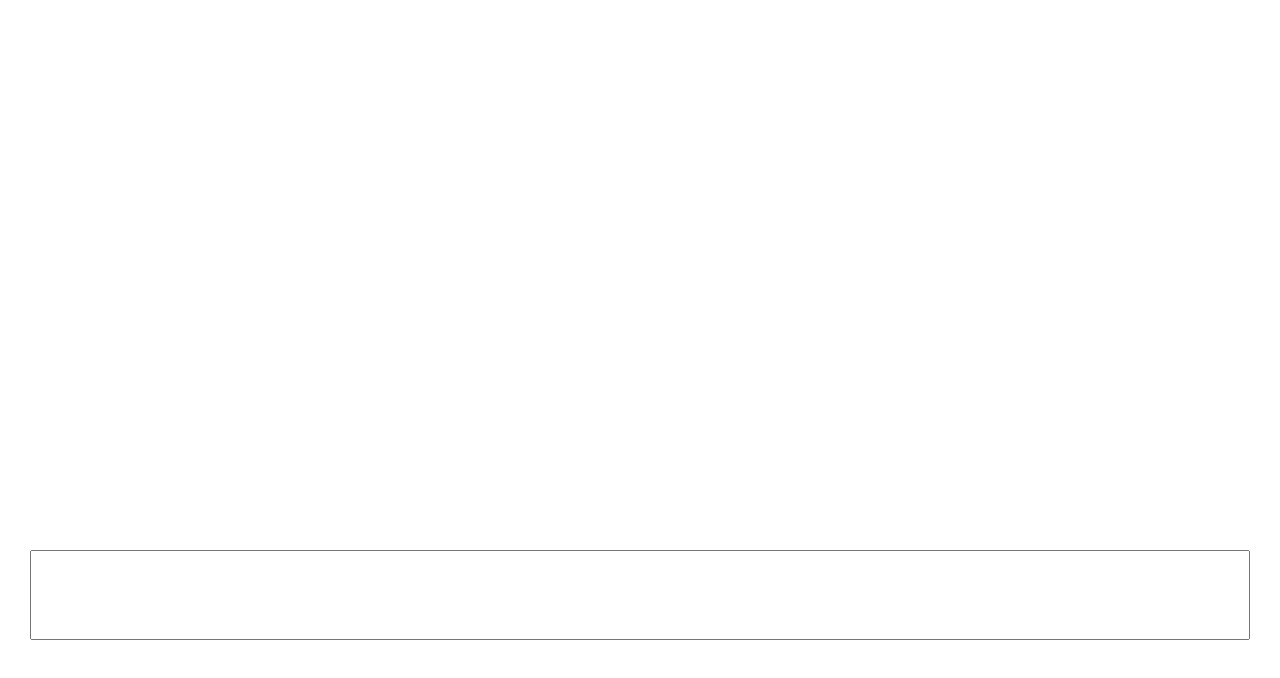
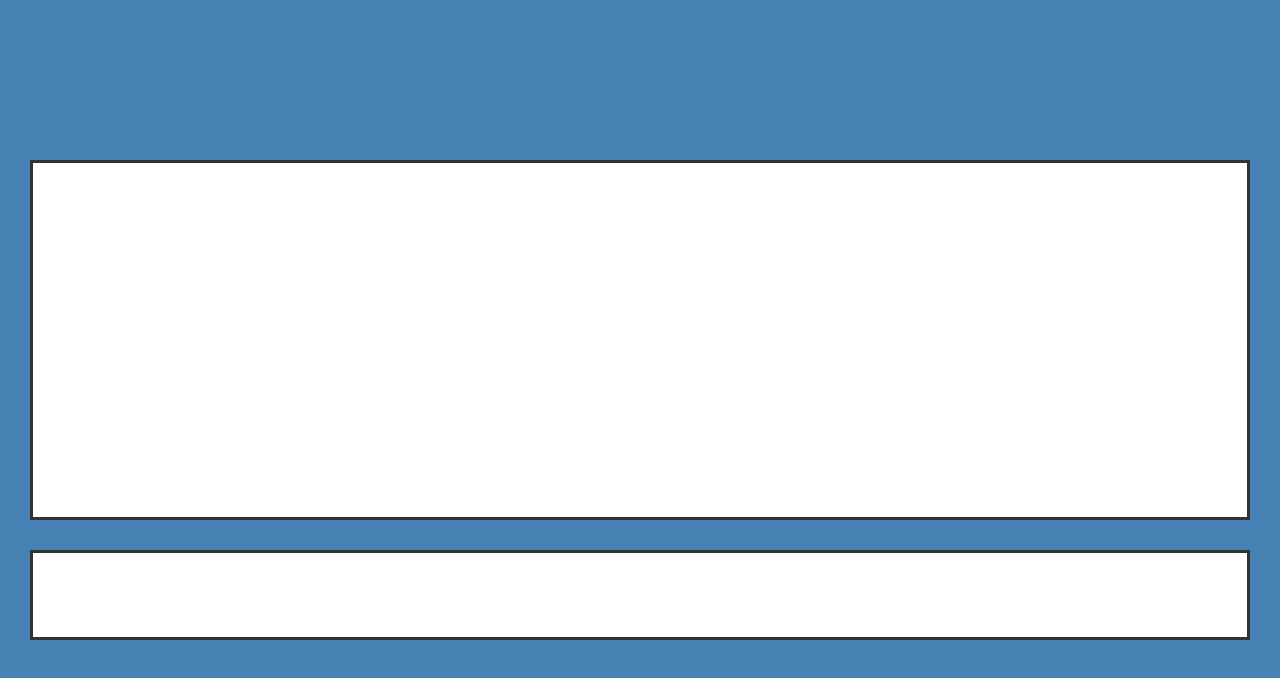
Before and after one commit to pascalwittler/platform-announcements, a plain HTML site: page public/index.html in a window 1280 px wide. Drawn offline with Linux system fonts and the light colour scheme.

Commit message:
Apply basic color scheme to html body + interface elements

```diff
--- a/public/static/css/elements/form.css
+++ b/public/static/css/elements/form.css
@@ -8,6 +8,9 @@ form input {
   display: block;
   width: 100%;
   height: 90px;
+  border: 3px solid var(--color-secondary);
+  color: var(--color-secondary);
+  background-color: var(--color-white);
 }
 
 form input:focus-visible {
--- a/public/static/css/elements/sounds-sequence.css
+++ b/public/static/css/elements/sounds-sequence.css
@@ -2,4 +2,6 @@
   grid-row: 2 / 3;
   grid-column: 2 / 3;
   min-height: 360px;
+  border: 3px solid var(--color-secondary);
+  background-color: var(--color-white);
 }
--- a/public/static/css/layout/general.css
+++ b/public/static/css/layout/general.css
@@ -12,3 +12,8 @@ html {
   font-family: var(--font-family), sans-serif;
   line-height: 22px;
 }
+
+html,
+body {
+  background-color: var(--color-primary);
+}
--- a/public/static/css/variables.css
+++ b/public/static/css/variables.css
@@ -1,5 +1,6 @@
 html {
   --color-primary: #4682b4;
   --color-secondary: #333333;
+  --color-white: #ffffff;
   --font-family: 'IBM Plex Sans';
 }
```
